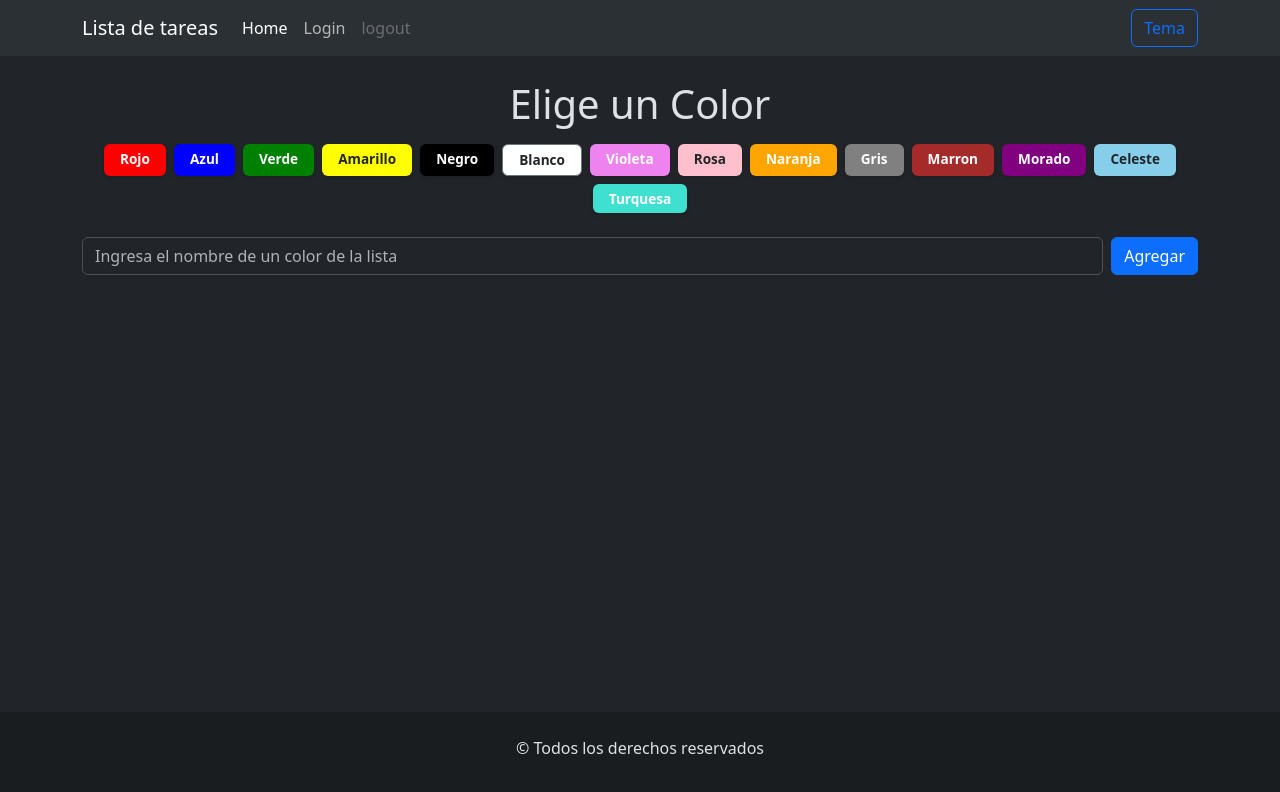
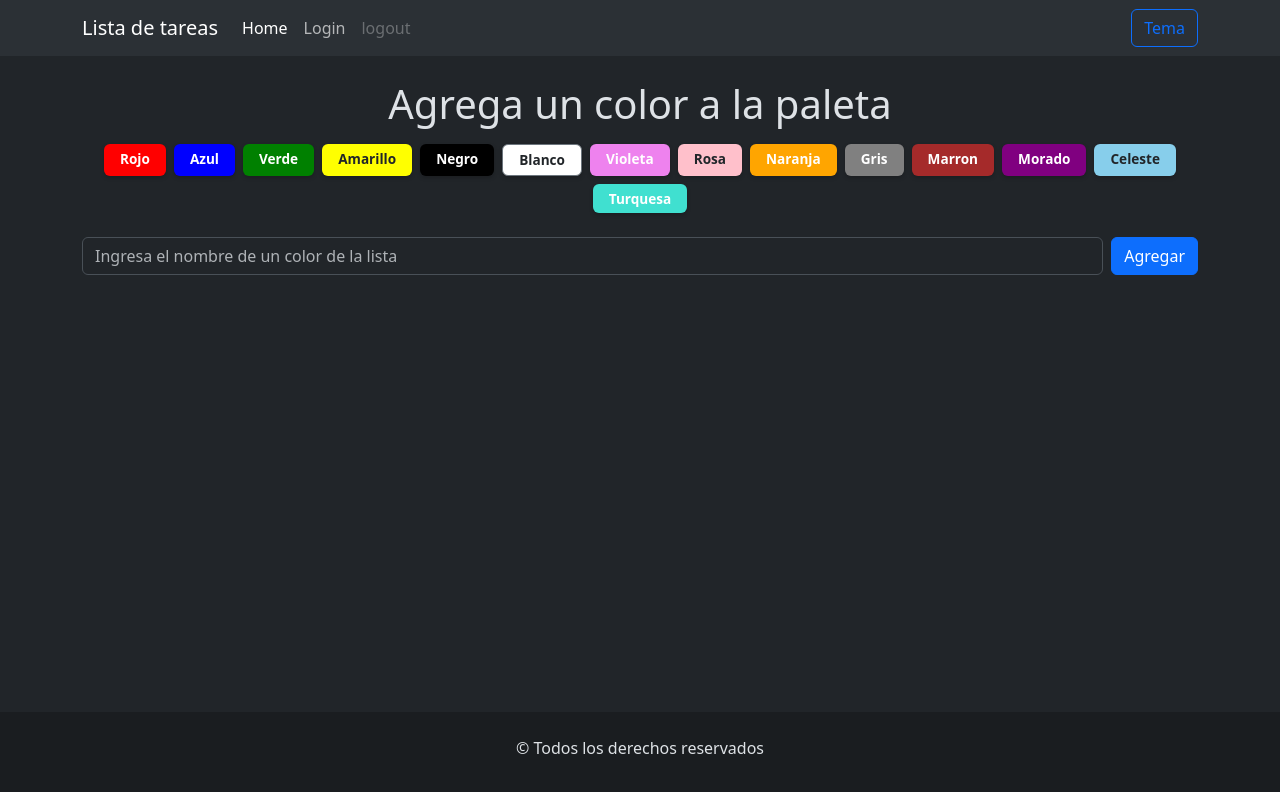
Before and after one commit to KarinaMirandaUTNFRT/Lista-colores, a React (Vite) app: page / in a window 1280 px wide. Shown: the top 792 px of the page. Built offline with nearby package versions, Linux system fonts and the light colour scheme.

Commit message:
cambiamos el titulo

```diff
--- a/src/App.jsx
+++ b/src/App.jsx
@@ -40,7 +40,7 @@ function App() {
     <>
       <Navbar />
       <main className="container my-4">
-        <h1 className="text-center mb-3">Elige un Color</h1>
+        <h1 className="text-center mb-3">Agrega un color a la paleta </h1>
         <div className="d-flex flex-wrap justify-content-center gap-2 mb-4">
           {listaSugerencias.map((color) => {
             const colorCSS = traductorColores[color] || color;
```
